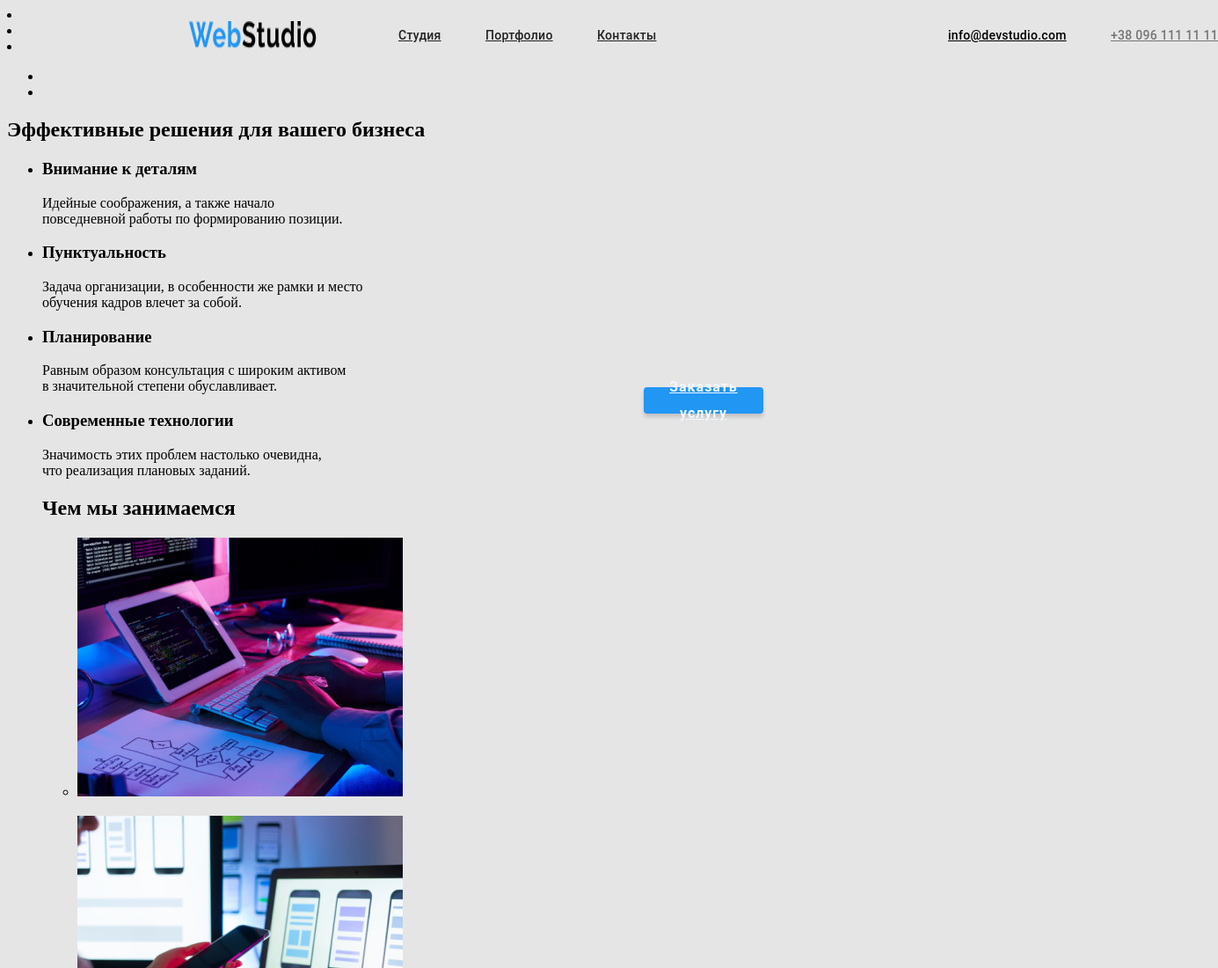
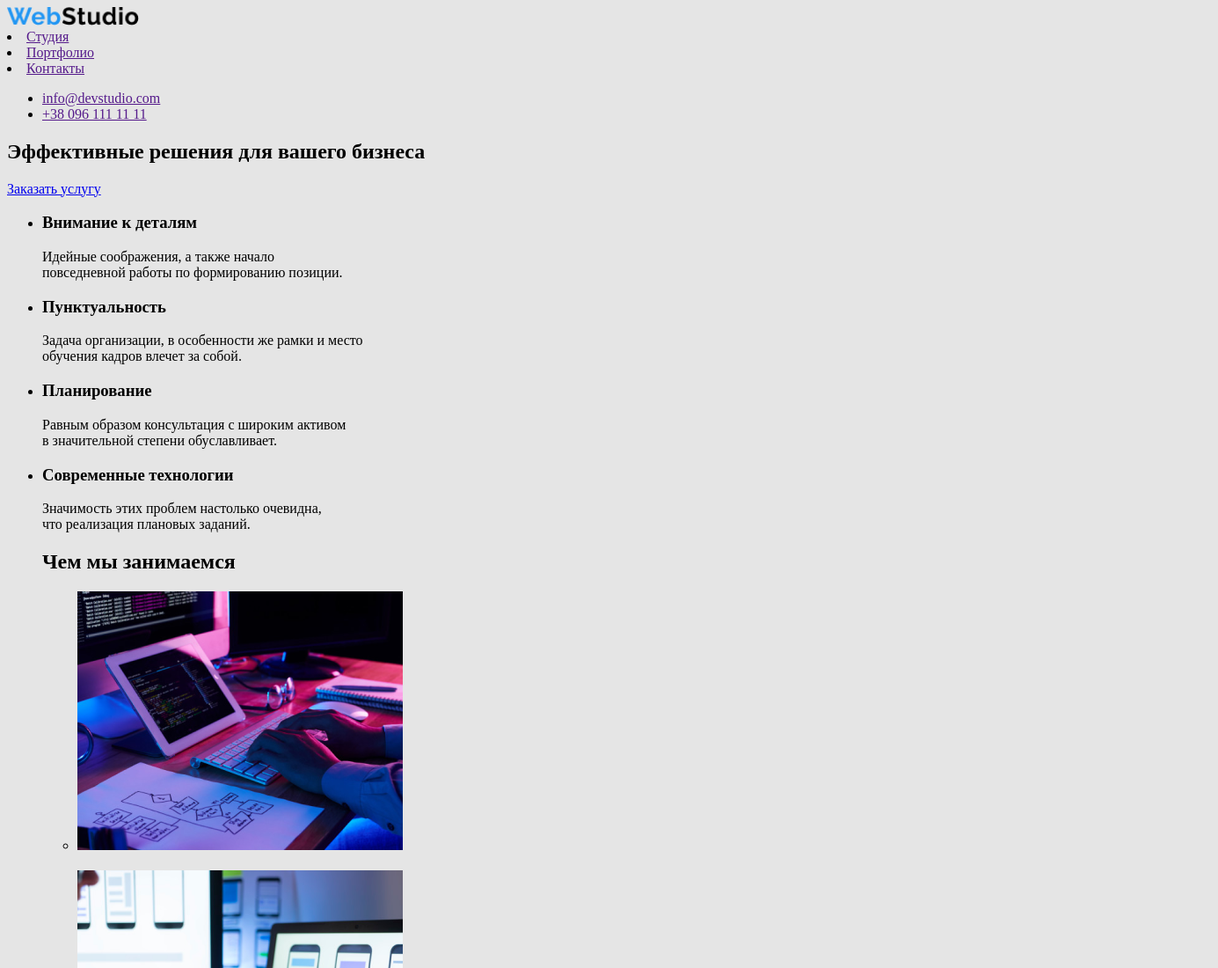
Before and after one commit to Pavlo08/Lobs, a plain HTML site: page index.html in a window 1280 px wide. Shown: the top 1100 px of the page at 88% size, 1385 px wide, since content can reach past the window. Drawn offline with Linux system fonts and the light colour scheme.

Commit message:
delet.css

```diff
--- a/css/styles.css
+++ b/css/styles.css
@@ -1,223 +1,3 @@
 body {
     background-color: #E5E5E5;
 }
-
-.Web {
-    /* WebStudio */
-
-
-        position: absolute;
-        width: 145px;
-        height: 31px;
-        left: 215px;
-        top: 24px;
-
-        font-family: 'Raleway';
-        font-style: normal;
-        font-weight: 700;
-        font-size: 26px;
-        line-height: 31px;
-        /* identical to box height */
-
-        letter-spacing: 0.03em;
-
-        color: #2196F3;
-}
-
-.click {
-    /* Студия */
-
-
-        position: absolute;
-        width: 49px;
-        height: 16px;
-        left: 453px;
-        top: 32px;
-
-        font-family: 'Roboto';
-        font-style: normal;
-        font-weight: 500;
-        font-size: 14px;
-        line-height: 16px;
-        letter-spacing: 0.02em;
-
-        color: #212121;
-}
-
-.click1 {
-/* Портфолио */
-
-
-    position: absolute;
-    width: 77px;
-    height: 16px;
-    left: 552px;
-    top: 32px;
-
-    font-family: 'Roboto';
-    font-style: normal;
-    font-weight: 500;
-    font-size: 14px;
-    line-height: 16px;
-    letter-spacing: 0.02em;
-
-    color: #212121;
-}
-
-.click1 {
-
-}
-
-.click:hover {
-    color: #2196F3;
-}
-
-.click1:hover {
-        color: #2196F3;
-    }
-.click1:focus {
-        color: #2196F3;
-    }
-.click1:active {
-    color: #000000;
-}
-
-.click2 {
-    /* Контакты */
-
-
-        position: absolute;
-        width: 68px;
-        height: 16px;
-        left: 679px;
-        top: 32px;
-
-        font-family: 'Roboto';
-        font-style: normal;
-        font-weight: 500;
-        font-size: 14px;
-        line-height: 16px;
-        letter-spacing: 0.02em;
-
-        color: #212121;
-}
-
-.click2:hover {
-    color: #2196F3;
-}
-
-.click2:focus {
-    color: #2196F3;
-}
-
-.click2:active {
-    color: #000000;
-}
-
-.click:focus {
-    color: blue;
-}
-
-.click:active {
-    color: blue;
-}
-
-.email {
-    /* info@devstudio.com */
-
-
-        position: absolute;
-        width: 135px;
-        height: 16px;
-        left: 1078px;
-        top: 32px;
-
-        font-family: 'Roboto';
-        font-style: normal;
-        font-weight: 500;
-        font-size: 14px;
-        line-height: 16px;
-        letter-spacing: 0.02em;
-
-        color: #000000;
-}
-
-.email:hover {
-    color: #2196F3;
-}
-
-.email:focus {
-    color: #2196F3;
-}
-
-.email:active {
-    color: #000000;
-}
-
-.tell {
-    /* +38 096 111 11 11 */
-
-
-        position: absolute;
-        width: 122px;
-        height: 16px;
-        left: 1263px;
-        top: 32px;
-
-        font-family: 'Roboto';
-        font-style: normal;
-        font-weight: 500;
-        font-size: 14px;
-        line-height: 16px;
-        letter-spacing: 0.02em;
-
-        color: #757575;
-}
-
-.tell:hover {
-    color: #2196F3;
-}
-
-.tell:focus {
-    color: #2196F3;
-}
-
-.tell:active {
-    color: #000000;
-    }
-
-.bay {
-        /* bg */
-
-
-        position: absolute;
-        width: 200px;
-        height: 50px;
-        left: 700px;
-        top: 430px;
-
-        background: #2196F3;
-        box-shadow: 0px 4px 4px rgba(0, 0, 0, 0.15);
-        border-radius: 4px;
-}
-
-.bay {
-    color: aliceblue;
-    position: absolute;
-        width: 136px;
-        height: 30px;
-        left: 732px;
-        top: 440px;
-
-        font-family: 'Roboto';
-        font-style: normal;
-        font-weight: 700;
-        font-size: 16px;
-        line-height: 30px;
-        /* identical to box height, or 188% */
-
-        display: flex;
-        align-items: center;
-        text-align: center;
-        letter-spacing: 0.06em;
-}
```
Also changed, not shown: Test.html (+6 -3 lines).
